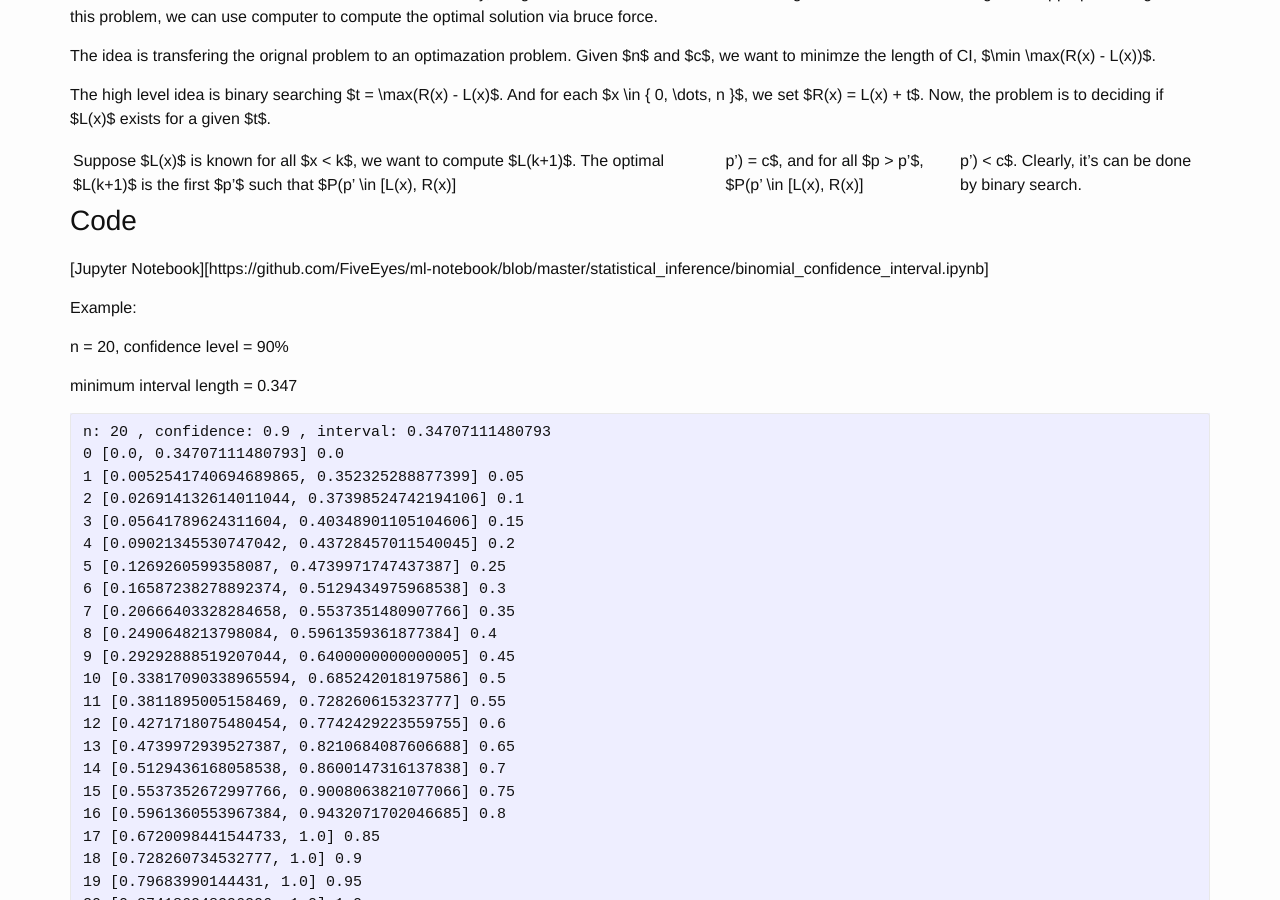
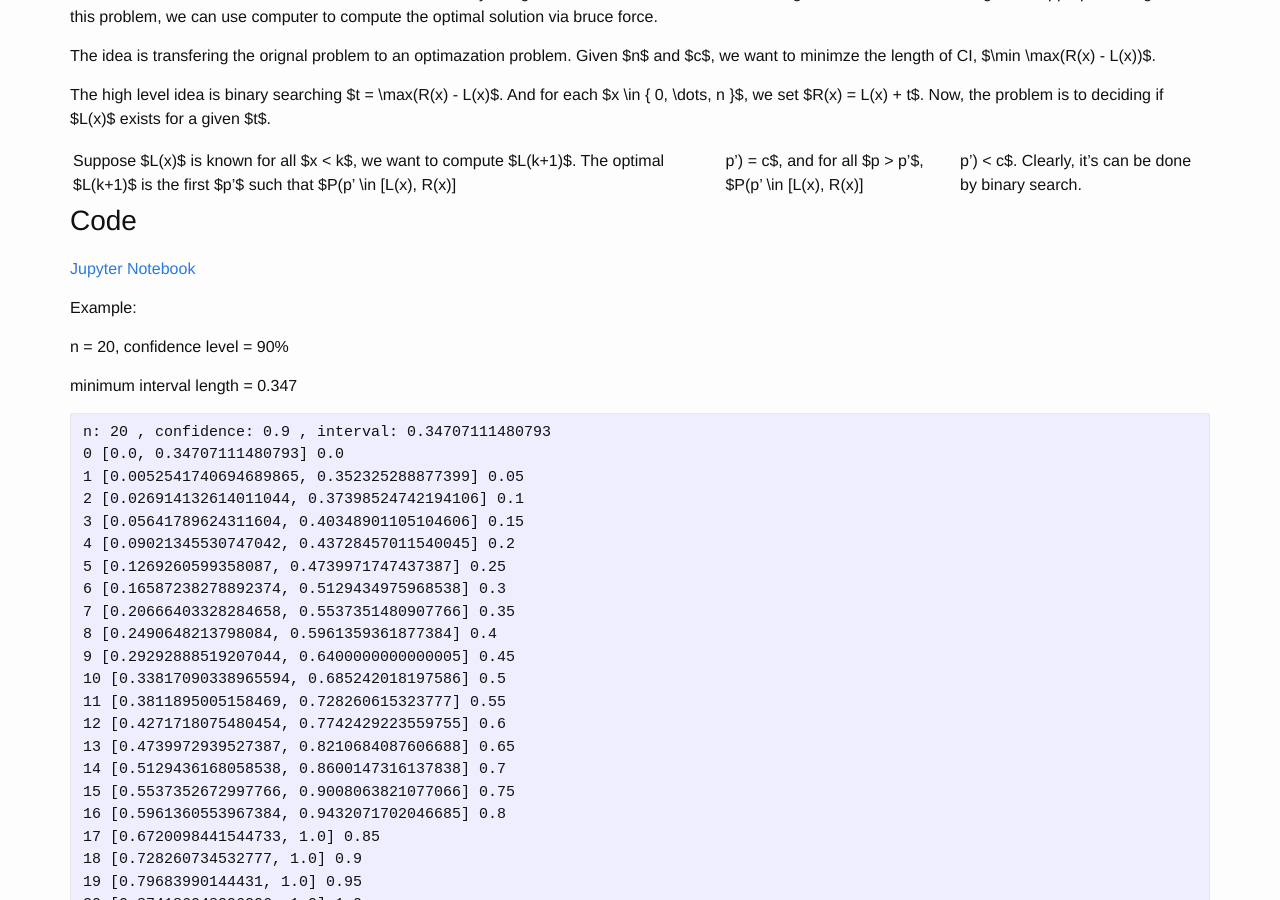
Before and after one commit to FiveEyes/FiveEyes.github.io, a Jekyll site: the page built from _posts/2019-06-10-binomial-confidence-interval.md, in a window 1280 px wide and 900 px high, scrolled down 533 px. Built offline with Jekyll 4.4.1, drawn with Linux system fonts in a browser that asks for light colours.

Commit message:
Update 2019-06-10-binomial-confidence-interval.md

```diff
--- a/_posts/2019-06-10-binomial-confidence-interval.md
+++ b/_posts/2019-06-10-binomial-confidence-interval.md
@@ -27,7 +27,7 @@ Suppose $L(x)$ is known for all $x < k$, we want to compute $L(k+1)$. The optima
 
 ## Code
 
-[Jupyter Notebook][https://github.com/FiveEyes/ml-notebook/blob/master/statistical_inference/binomial_confidence_interval.ipynb]
+[Jupyter Notebook](https://github.com/FiveEyes/ml-notebook/blob/master/statistical_inference/binomial_confidence_interval.ipynb)
 
 Example:
 
```
